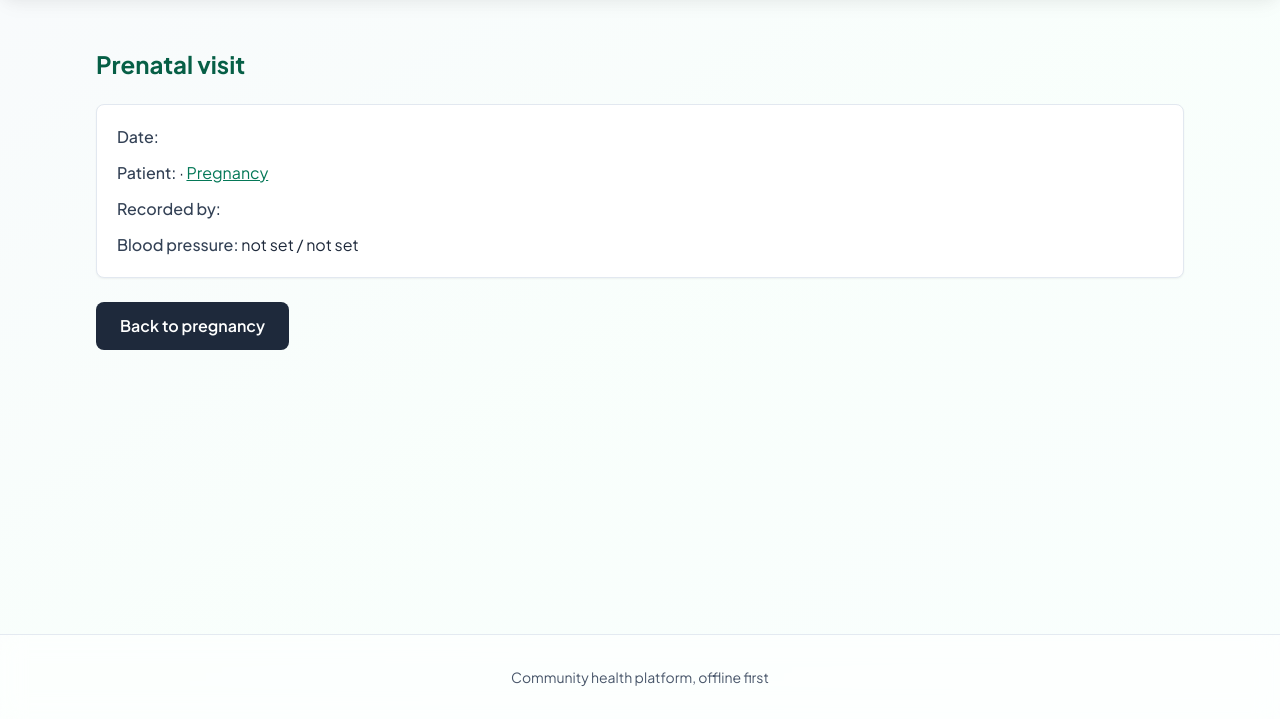
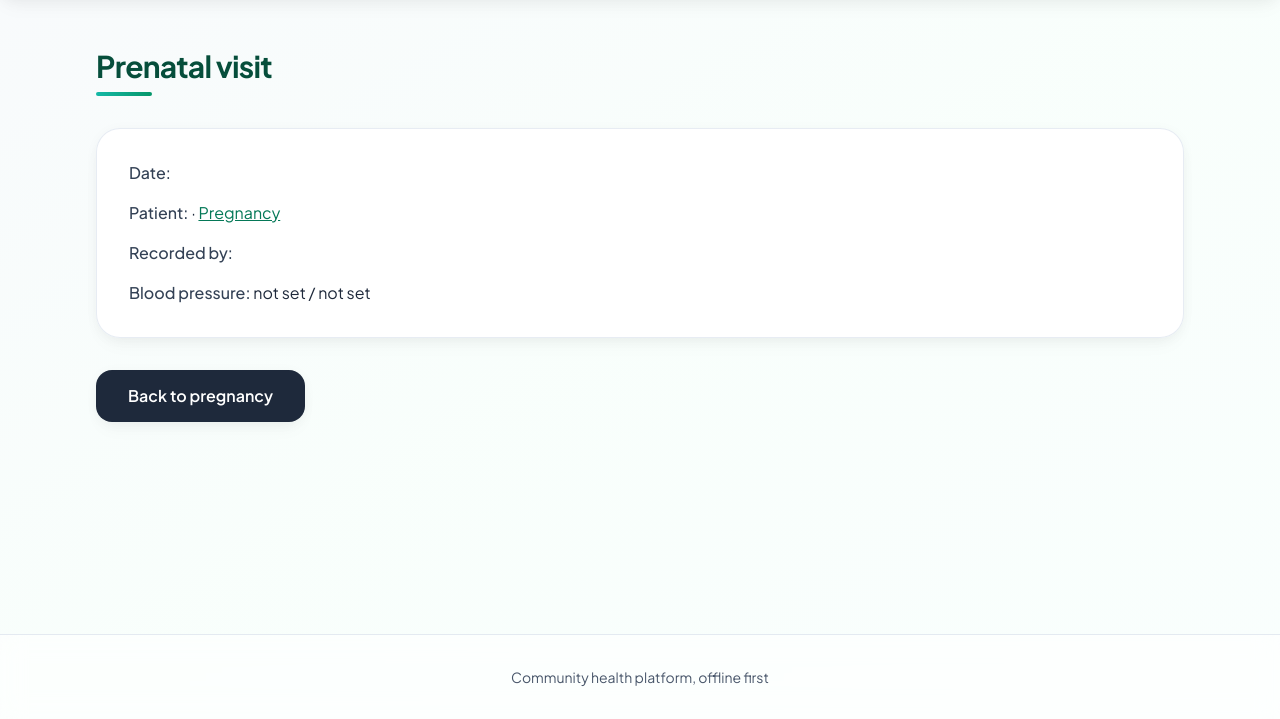
Before and after one commit to mawuliro/communisante, a Django app: template templates/maternal/prenatal_visit_detail.html in a window 1280 px wide. Shown: the part 81-800 px from the top of the page. Run offline with Django 5.2, Linux system fonts and the light colour scheme; the template is opened without the code that fills it, so the values that code supplies are empty; some libraries are stand-ins or nearby versions.

Commit message:
Update HTML templates for improved accessibility and user experience. Enhance form layouts with better spacing and alignment, and ensure compatibility with offline functionality. Refactor styles for consistency across various components.

```diff
--- a/templates/maternal/prenatal_visit_detail.html
+++ b/templates/maternal/prenatal_visit_detail.html
@@ -4,17 +4,20 @@
 {% block title %}{% trans "Prenatal visit" %} | {{ block.super }}{% endblock %}
 
 {% block content %}
-<div class="space-y-6">
-    <h1 class="text-2xl font-bold text-emerald-800">{% trans "Prenatal visit" %}</h1>
+<div class="space-y-6 sm:space-y-8">
+    <div>
+        <h1 class="text-2xl sm:text-3xl font-bold text-emerald-900 tracking-tight">{% trans "Prenatal visit" %}</h1>
+        <div class="mt-2 h-1 w-14 rounded-full bg-gradient-to-r from-teal-500 to-emerald-600"></div>
+    </div>
 
     {% if bp_alert %}
-        <div class="rounded-lg border border-amber-300 bg-amber-50 px-4 py-3 text-amber-950 text-sm" role="alert">
+        <div class="rounded-2xl border border-amber-200 bg-gradient-to-br from-amber-50 to-amber-100/50 px-5 py-4 text-amber-950 text-sm shadow-soft" role="alert">
             <p class="font-semibold">{% trans "Elevated blood pressure" %}</p>
             <p class="mt-1">{% trans "Consider urgent assessment or referral according to your district protocol." %}</p>
         </div>
     {% endif %}
 
-    <div class="rounded-lg border border-slate-200 bg-white shadow-sm p-5 space-y-3 text-slate-800">
+    <div class="rounded-3xl border border-slate-200/80 bg-white/95 shadow-soft p-6 sm:p-8 space-y-4 text-slate-800">
         <div><span class="font-medium text-slate-700">{% trans "Date" %}:</span> {{ visit.date }}</div>
         <div><span class="font-medium text-slate-700">{% trans "Patient" %}:</span>
             <a href="{% url 'patients:detail' visit.pregnancy.patient_id %}" class="text-emerald-700 underline">{{ visit.pregnancy.patient.first_name }} {{ visit.pregnancy.patient.last_name }}</a>
@@ -45,7 +48,7 @@
     </div>
 
     <a href="{% url 'maternal:pregnancy_detail' visit.pregnancy_id %}"
-       class="inline-flex justify-center items-center min-h-[48px] px-6 rounded-lg bg-slate-800 text-white font-semibold hover:bg-slate-900">
+       class="inline-flex justify-center items-center min-h-[52px] px-8 rounded-2xl bg-slate-800 text-white font-semibold shadow-soft hover:bg-slate-900 transition-colors">
         {% trans "Back to pregnancy" %}
     </a>
 </div>
```
Also changed, not shown: templates/triage/check_detail.html (+9 -6 lines).
